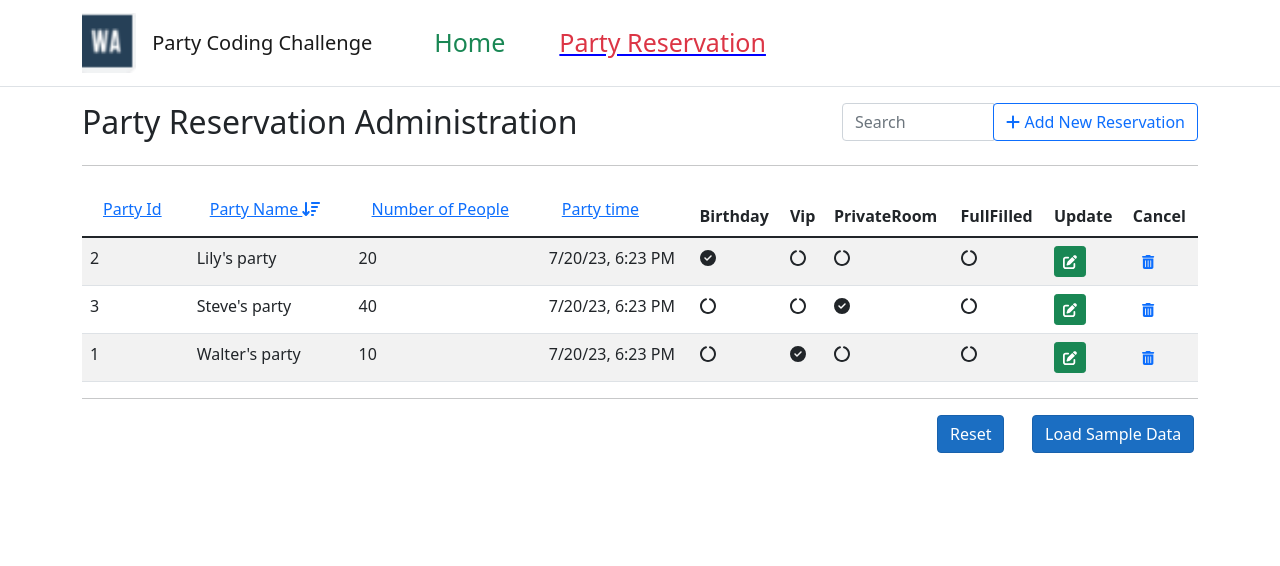
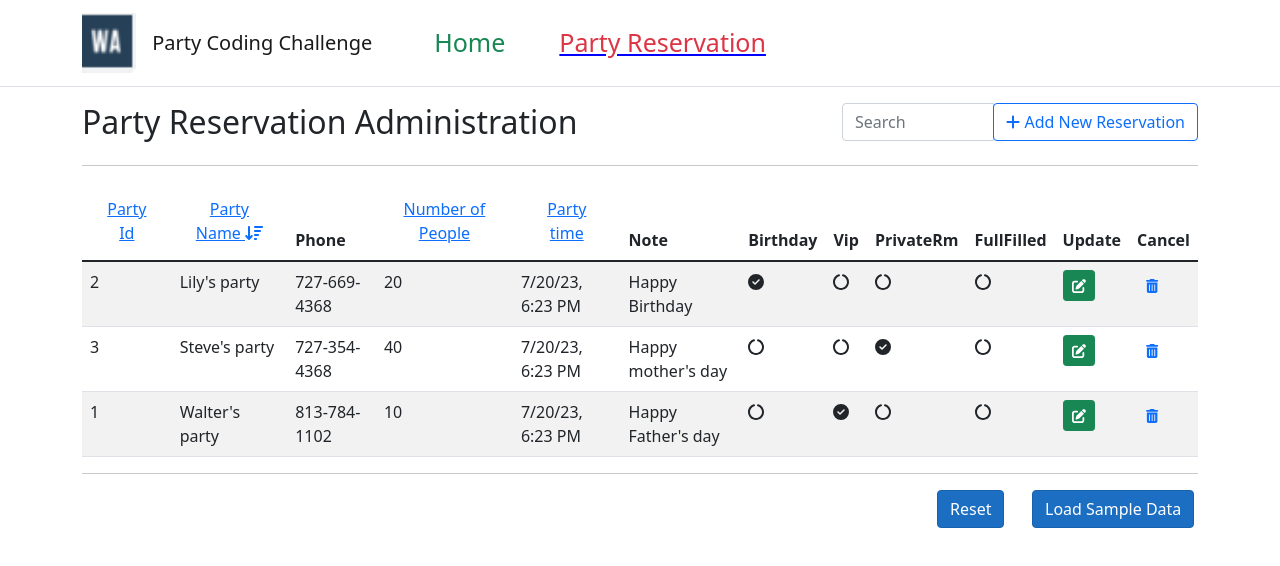
Before and after one commit to liuw10612/PartyChallenge, an Angular app: page /parties in a window 1280 px wide. Shown: the top 566 px of the page. Built offline with nearby package versions, Linux system fonts and the light colour scheme.

Commit message:
cosmetics4

```diff
--- a/src/app/Services/party.service.ts
+++ b/src/app/Services/party.service.ts
@@ -24,7 +24,10 @@ export class PartyService {
 
     // find the new/max id number
     let newId: number = this.getNewId(parties);
-    let newParty: Party = { id: newId, name: party.name, counts: party.counts, partyTime: party.partyTime, birthday: party.birthday, vip: party.vip, privateRoom: party.privateRoom, fullFilled: party.fullFilled };
+    let newParty: Party = {
+      id: newId, name: party.name, phone: party.phone, counts: party.counts, partyTime: party.partyTime, notes:party.notes,
+      birthday: party.birthday, vip: party.vip, privateRoom: party.privateRoom, fullFilled: party.fullFilled
+    };
     parties.push(newParty);
     // save into storage for all the parties
     localStorage.setItem('party', JSON.stringify(parties));
@@ -96,8 +99,10 @@ export class PartyService {
       {
         id: 1,
         name: "Walter's party",
+        phone:"813-784-1102",
         counts: 10,
         partyTime: partyTime,
+        notes: "Happy Father's day",
         birthday: false,
         vip: true,
         privateRoom: false,
@@ -106,8 +111,10 @@ export class PartyService {
       {
         id: 2,
         name: "Lily's party",
+        phone: "727-669-4368",
         counts: 20,
         partyTime: partyTime,
+        notes: "Happy Birthday",
         birthday: true,
         vip: false,
         privateRoom: false,
@@ -116,8 +123,10 @@ export class PartyService {
       {
         id: 3,
         name: "Steve's party",
+        phone: "727-354-4368",
         counts: 40,
         partyTime: partyTime,
+        notes: "Happy mother's day",
         birthday: false,
         vip: false,
         privateRoom: true,
--- a/src/app/edit-party/edit-party.component.css
+++ b/src/app/edit-party/edit-party.component.css
@@ -1,3 +1,8 @@
+.modal-content {
+  border-radius: 30px;
+  background-color: rgb(245,245,245);
+}
+
 section {
   border-radius: 10px;
   border: 1px solid black;
@@ -18,9 +23,7 @@ section {
   font-size: 16px;
 }
 
-.smileclass{
-  color:orange
-}
+
 
 .titleclass {
   font-family: Monotype Corsiva;
@@ -28,12 +31,3 @@ section {
   color: blue;
   font-size: 68px
 }
-.walterclass {
-  font-family: cursive;
-  color: darkblue;
-  font-size: 54px
-}
-.githubclass {
-  color: skyblue;
-  font-size: 16px
-}
--- a/src/app/edit-party/edit-party.component.html
+++ b/src/app/edit-party/edit-party.component.html
@@ -1,4 +1,4 @@
-<form class="modal-content" [formGroup]="partyForm" (ngSubmit)="onSubmit()" autocomplete="off">
+<form class="modal-content"    [formGroup]="partyForm" (ngSubmit)="onSubmit()" autocomplete="off">
   <div class="modal-header">
     <h2> <span *ngIf="partyId < 0"> Add a new party </span></h2>
     <h2> <span *ngIf="partyId > 0"> Update a party </span></h2>
@@ -9,7 +9,7 @@
 
   <div class="modal-body">
     <div class="pragraph-light-grey">
-      <span class="titleclass">&nbsp;&nbsp;&nbsp;&nbsp;A party reservation</span>
+      <p class="titleclass">A party reservation</p>
     </div>
 
     <br />
@@ -19,7 +19,18 @@
       </div>
 
       <div class="col-md-8">
-        <input formControlName="partyName" class="form-control" type="text"  [readonly]="partyId>0"/>
+        <input formControlName="partyName" class="form-control" type="text" [readonly]="partyId>0" />
+      </div>
+    </div>
+    <br />
+
+    <div class="row">
+      <div class="col-md-4">
+        <label for="phone">   <span>Phone Number</span></label>
+      </div>
+
+      <div class="col-md-8">
+        <input formControlName="phone" class="form-control" type="text" />
       </div>
     </div>
     <br />
@@ -33,6 +44,7 @@
       </div>
     </div>
     <br />
+
     <div class="row">
       <div class="col-md-4">
         <label for="partytime">   <span>Party Time</span></label>
@@ -41,6 +53,17 @@
         <input formControlName="partyTime" type="datetime-local" />
       </div>
     </div>
+    <br />
+
+    <div class="row">
+      <div class="col-md-4">
+        <label for="notes">   <span>Notes</span></label>
+      </div>
+      <div class="col-md-8">
+        <textarea formControlName="notes" rows="4" class="form-control"></textarea>
+      </div>
+    </div>
+    <br />
 
     <hr />
     <div class="row">
@@ -77,7 +100,7 @@
 
     </div>
 
-    <br/>
+    <br />
 
   </div>
 
--- a/src/app/edit-party/edit-party.component.ts
+++ b/src/app/edit-party/edit-party.component.ts
@@ -20,8 +20,10 @@ export class EditPartyComponent implements OnInit {
   partyForm: UntypedFormGroup = this.fb.group({
     'partyId': [-1],
     'partyName': ['', Validators.required],
+    'phone': ['', Validators.pattern('[- +()0-9]{10,12}')],
     'numberOfPeople': [1],
     'partyTime': [this.partyTimeTStr],
+    'notes':[],
     'birthday': [false],
     'vip': [false],
     'privateRoom': [false],
@@ -37,8 +39,10 @@ export class EditPartyComponent implements OnInit {
     this.partyForm = this.fb.group({
       'partyId': [party?.id],
       'partyName': [party?.name],
+      'phone': [party?.phone],
       'numberOfPeople': [party?.counts],
       'partyTime': [this.partyTimeTStr],
+      'notes': [party?.notes],
       'birthday': [party.birthday],
       'vip': [party.vip],
       'privateRoom': [party.privateRoom],
@@ -54,10 +58,13 @@ export class EditPartyComponent implements OnInit {
     var value = this.partyForm.getRawValue();
     console.log(value);
     let partyTimeStr = new Date(value.partyTime).toString();
-    let party: Party = { id: value.partyId, name: value.partyName, counts: value.numberOfPeople, partyTime: partyTimeStr, birthday: value.birthday, vip: value.vip, privateRoom: value.privateRoom, fullFilled: value.fullFilled };
-    if (value.partyId<0)
+    let party: Party = {
+      id: value.partyId, name: value.partyName, phone: value.phone, counts: value.numberOfPeople, partyTime: partyTimeStr, notes:value.notes,
+      birthday: value.birthday, vip: value.vip, privateRoom: value.privateRoom, fullFilled: value.fullFilled
+    };
+    if (value.partyId<0) // Add
       this.partyService.addParty(party);
-    else
+    else // Update
       this.partyService.updateParty(party);
 
     alert('party saved successfully...\nPlease click Ok to continue.');
--- a/src/app/models/party.ts
+++ b/src/app/models/party.ts
@@ -1,8 +1,10 @@
 export interface Party {
   id: number;
   name: string;
+  phone: string;
   counts: number;
   partyTime: string;
+  notes: string;
   birthday: boolean;
   vip: boolean;
   privateRoom: boolean;
--- a/src/app/parties/parties.component.html
+++ b/src/app/parties/parties.component.html
@@ -38,6 +38,8 @@
           </button>
         </th>
 
+        <th>Phone</th>
+
         <th>
           <button class="btn btn-link" (click)="setSort('counts')">
             Number of People
@@ -52,9 +54,11 @@
           </button>
         </th>
 
+        <th>Note</th>
+
         <th>Birthday</th>
         <th>Vip</th>
-        <th>PrivateRoom</th>
+        <th>PrivateRm</th>
         <th>FullFilled</th>
         <th>Update</th>
         <th>Cancel</th>
@@ -62,7 +66,7 @@
 
     </thead>
     <tbody>
-      <tr *ngFor="let party of parties  | filter : searchText : ['name'] | sort : [sortColumn, ascending]">
+      <tr *ngFor="let party of parties  | filter : searchText : ['name','notes'] | sort : [sortColumn, ascending]">
         <td>
           {{ party.id }}
         </td>
@@ -72,11 +76,19 @@
         </td>
 
         <td>
+          {{ party.phone }}
+        </td>
+
+        <td>
           {{ party.counts }}
         </td>
 
         <td>
           {{ party.partyTime | date:'short' }}
+        </td>
+
+        <td>
+          {{ party.notes }}
         </td>
 
         <td>
--- a/src/app/parties/parties.component.ts
+++ b/src/app/parties/parties.component.ts
@@ -37,7 +37,7 @@ export class PartiesComponent  {
     }
   }
 
-  // add or edit a party, id=-1 for add
+  // add or edit a party by a MODAL , id=-1 for add
   public editParty(partyId: number) {
     const modalRef = this.modalService.open(EditPartyComponent, { size: 'lg', backdrop: 'static', ariaLabelledBy: 'modal-basic-title' })
     // passing parameters to modal page
```
